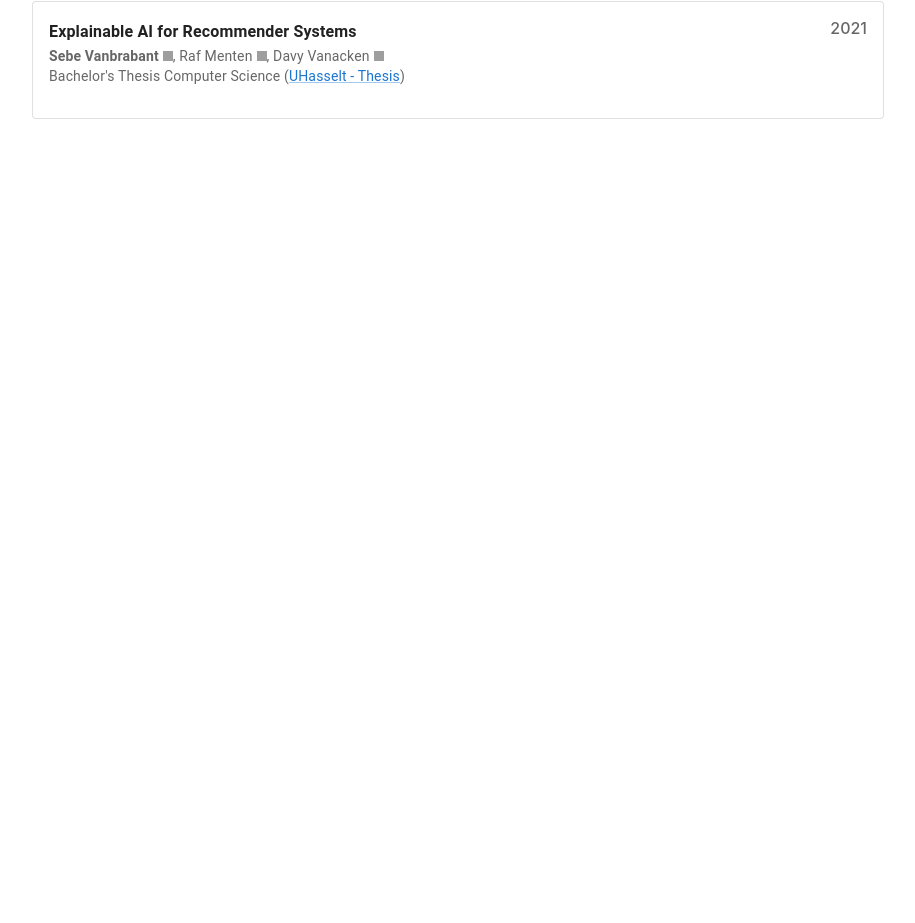
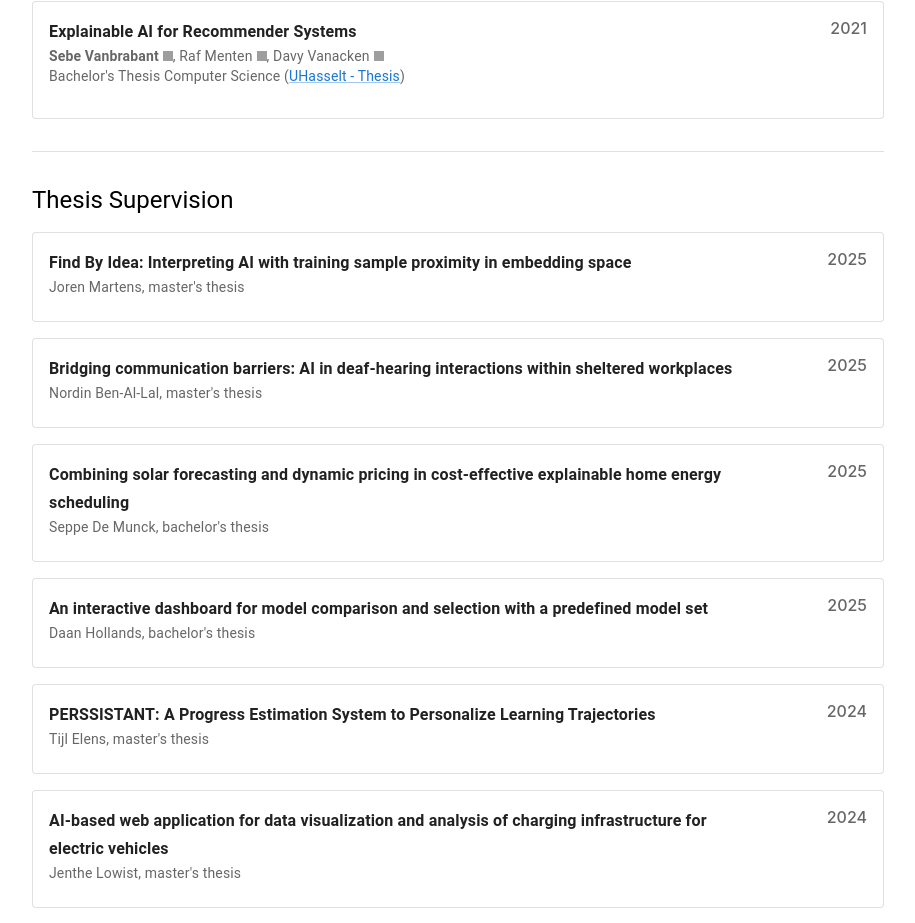
Before and after one commit to sebev/sebev.github.io, a React (Create React App) app: page / in a window 1280 px wide. Shown: the part 1822-2745 px from the top of the page, without its empty margins (182-1097 px from the left). Before the commit the page ends 1973 px from the top, so only its background shows below. Built offline with nearby package versions, Linux system fonts and the light colour scheme; grey boxes are pictures that could not be loaded.

Commit message:
Added theses and courses

```diff
--- /dev/null
+++ b/public/data/courses.json
@@ -0,0 +1,20 @@
+[
+    {
+        "title": "Object-oriented Programming",
+        "url": "https://studiegidswww.uhasselt.be/opleidingsonderdeel.aspx?i=4488",
+        "start": "2023",
+        "end": "2026"
+    },
+    {
+        "title": "Operating Systems and C",
+        "url": "https://studiegidswww.uhasselt.be/opleidingsonderdeel.aspx?i=4082",
+        "start": "2023",
+        "end": "2026"
+    },
+    {
+        "title": "User-Centered Design",
+        "url": "https://studiegidswww.uhasselt.be/opleidingsonderdeel.aspx?a=2023&i=4724",
+        "start": "2023",
+        "end": "2024"
+    }
+]
--- /dev/null
+++ b/public/data/theses.json
@@ -0,0 +1,74 @@
+[
+    {
+        "title": "Development of an AI-based prototype that supports students and teaching staff with exercises",
+        "student": "Jarne Thys",
+        "type": "master",
+        "faculty": "iiw",
+        "start": "2023",
+        "end": "2024"
+    },
+    {
+        "title": "Enhancing user comprehension in smart homes: A layered data visualization approach",
+        "student": "Seppe Vandenberk",
+        "type": "bachelor",
+        "faculty": "iiw",
+        "start": "2024",
+        "end": "2024"
+    },
+    {
+        "title": "ASBot: Enhancing spondylitis management with AI-driven personalized chatbot interventions",
+        "student": "Serena Fillée",
+        "type": "bachelor",
+        "faculty": "wet",
+        "start": "2024",
+        "end": "2024"
+    },
+    {
+        "title": "AI-based web application for data visualization and analysis of charging infrastructure for electric vehicles",
+        "student": "Jenthe Lowist",
+        "type": "master",
+        "faculty": "iiw",
+        "start": "2024",
+        "end": "2024"
+    },
+    {
+        "title": "PERSSISTANT: A Progress Estimation System to Personalize Learning Trajectories",
+        "student": "Tijl Elens",
+        "type": "master",
+        "faculty": "wet",
+        "start": "2023",
+        "end": "2024"
+    },
+    {
+        "title": "An interactive dashboard for model comparison and selection with a predefined model set",
+        "student": "Daan Hollands",
+        "type": "bachelor",
+        "faculty": "iiw",
+        "start": "2025",
+        "end": "2025"
+    },
+    {
+        "title": "Combining solar forecasting and dynamic pricing in cost-effective explainable home energy scheduling",
+        "student": "Seppe De Munck",
+        "type": "bachelor",
+        "faculty": "iiw",
+        "start": "2025",
+        "end": "2025"
+    },
+    {
+        "title": "Bridging communication barriers: AI in deaf-hearing interactions within sheltered workplaces",
+        "student": "Nordin Ben-Al-Lal",
+        "type": "master",
+        "faculty": "iiw",
+        "start": "2025",
+        "end": "2025"
+    },
+    {
+        "title": "Find By Idea: Interpreting AI with training sample proximity in embedding space",
+        "student": "Joren Martens",
+        "type": "master",
+        "faculty": "wet",
+        "start": "2024",
+        "end": "2025"
+    }
+]
--- /dev/null
+++ b/src/components/CardDateRange.tsx
@@ -0,0 +1,32 @@
+import React from "react";
+import { IAuthor } from "../types/author";
+import { IEducation } from "../types/education"
+import {
+	Card,
+	CardContent,
+	Typography,
+	Link,
+	Stack,
+	Tooltip,
+	Box,
+	Button
+} from "@mui/material";
+
+type Props = {
+	startYear: number;
+	endYear: number;
+};
+
+export function CardDateRange({ startYear, endYear }: Props) {
+	return (
+		<Box
+			minWidth={100}
+			textAlign="right"
+			color="text.secondary"
+			fontWeight="medium"
+			fontSize="1rem"
+		>
+			{startYear == endYear ? startYear : startYear + " - " + endYear}
+		</Box>
+	);
+}
--- a/src/components/Publication.tsx
+++ b/src/components/Publication.tsx
@@ -35,7 +35,7 @@ export function Publication({ pub, authors }: Props) {
 						sx={{
 							textDecoration: 'none',
 							'&:hover': {
-							textDecoration: 'underline',
+								textDecoration: 'underline',
 							},
 						}}
 					>
--- a/src/pages/HomePage.tsx
+++ b/src/pages/HomePage.tsx
@@ -1,10 +1,13 @@
 import React, { useEffect, useLayoutEffect, useRef, useState } from "react";
-import { Container, Typography, Box, CircularProgress, Button, Stack, Divider, Avatar, Link } from "@mui/material";
+import { Container, Typography, Box, CircularProgress, Button, Stack, Divider, Avatar, Link, Card, CardContent } from "@mui/material";
 import { Publication } from "../components/Publication";
 import { Education } from "../components/Education"
 import { IAuthor } from "../types/author";
 import { IPublication } from "../types/publication"
 import { IEducation } from "../types/education"
+import { IThesis } from "../types/thesis";
+import { ICourse } from "../types/course";
+import { CardDateRange } from "../components/CardDateRange";
 
 const iconMap: Record<string, string> = {
     uhasselt: "https://www.uhasselt.be/media/ipqjpjbk/favicon_uhasselt.jpg?width=32&height=32",
@@ -18,6 +21,8 @@ function HomePage() {
     const [publications, setPublications] = useState<IPublication[]>([]);
     const [education, setEducation] = useState<IEducation[]>([]);
     const [authors, setAuthors] = useState<Record<string, IAuthor>>({});
+    const [theses, setTheses] = useState<IThesis[]>([]);
+    const [courses, setCourses] = useState<ICourse[]>([]);
     const [loading, setLoading] = useState(true);
     const [sortDescending, setSortDescending] = useState(true);
 
@@ -32,10 +37,12 @@ function HomePage() {
 
     useEffect(() => {
         async function loadData() {
-            const [pubRes, eduRes, authRes] = await Promise.all([
+            const [pubRes, eduRes, authRes, thesesRes, coursesRes] = await Promise.all([
                 fetch("/data/publications.json"),
                 fetch("/data/education.json"),
                 fetch("/data/authors.json"),
+                fetch("/data/theses.json"),
+                fetch("/data/courses.json")
             ]);
             const pubs = await pubRes.json();
             const edus = await eduRes.json();
@@ -43,9 +50,13 @@ function HomePage() {
                 return new Date(b.start).getTime() - new Date(a.start).getTime();
             })
             const auths = await authRes.json();
+            const theses = await thesesRes.json();
+            const courses = await coursesRes.json();
             setPublications(pubs);
             setEducation(edus);
             setAuthors(auths);
+            setTheses(theses.reverse());
+            setCourses(courses);
             setLoading(false);
         }
         loadData();
@@ -69,7 +80,7 @@ function HomePage() {
     return (
         <Container maxWidth="md" sx={{ py: 4 }}>
             <Stack direction={"column"} spacing={4}>
-                <Stack direction={"row"} spacing={2}>
+                <Stack direction={"row"} spacing={4}>
                     <Stack direction={"column"} spacing={2}>
                         <Stack direction={"row"} spacing={2} alignItems={"stretch"}>
                             <Avatar
@@ -91,10 +102,22 @@ function HomePage() {
                                         href={"https://www.uhasselt.be/en"}
                                         target="_blank"
                                         rel="noopener"
+                                        underline="none"
+                                        sx={{
+                                            '&:hover': {
+                                                textDecoration: 'underline',
+                                            },
+                                        }}
                                     >Hasselt University</Link>, <Link
                                         href={"https://www.uhasselt.be/en/instituten-en/digitalfuturelab"}
                                         target="_blank"
                                         rel="noopener"
+                                        underline="none"
+                                        sx={{
+                                            '&:hover': {
+                                                textDecoration: 'underline',
+                                            },
+                                        }}
                                     >Digital Future Lab</Link>
                                 </Typography>
                                 <Typography variant="subtitle2" color="text.secondary" gutterBottom>
@@ -102,19 +125,34 @@ function HomePage() {
                                         href={"https://www.uhasselt.be/en/instituten-en/expertise-centre-for-digital-media/research/intelligible-interactive-systems"}
                                         target="_blank"
                                         rel="noopener"
+                                        underline="none"
+                                        sx={{
+                                            '&:hover': {
+                                                textDecoration: 'underline',
+                                            },
+                                        }}
                                     >Intelligible Interactive Systems</Link> Research Unit and <Link
                                         href={"https://www.flandersmake.be/en"}
                                         target="_blank"
                                         rel="noopener"
+                                        underline="none"
+                                        sx={{
+                                            '&:hover': {
+                                                textDecoration: 'underline',
+                                            },
+                                        }}
                                     >Flanders Make</Link>
                                 </Typography>
                             </Box>
                         </Stack>
-                        <Typography variant="body1" color="text.primary">
-                            My research interests are at the intersection of human-computer interaction and (generative) AI.
-                            More specifically, I focus on explainable AI (XAI), and using generative AI and intelligible user interfaces to improve AI understanding towards different users.
-                            My current research investigates the role and benefits of Large Language Models and Variational Autoencoders in XAI.
+                        <Typography variant="body1" color="text.secondary" align="justify">
+                            My research interests are at the intersection of human-computer interaction and (generative) AI, within the context of explainable AI (XAI).
+                            I investigate how generative models and intelligible user interfaces can improve AI understanding for various users.
+                            Currently, I am exploring the roles and benefits of both Large Language Models and Variational Autoencoders in facilitating interaction with other AI systems.
                         </Typography>
+                        {/* <Typography variant="body1" color="text.secondary" align="justify">
+
+                        </Typography> */}
                     </Stack>
                     <Stack direction={"column"} spacing={1}>
                         {authors["svanbrabant"].links.map((x, i) => {
@@ -129,9 +167,9 @@ function HomePage() {
                                     sx={{ display: "inline-flex", alignItems: "center" }}
                                 >
                                     <Avatar
-                                    src={iconUrl}
-                                    alt={x.type}
-                                    sx={{ width: 24, height: 24 }}
+                                        src={iconUrl}
+                                        alt={x.type}
+                                        sx={{ width: 24, height: 24 }}
                                     />
                                 </Link>
                             );
@@ -167,6 +205,64 @@ function HomePage() {
                         <Publication key={pub.title} pub={pub} authors={authors} />
                     ))}
                 </Stack>
+
+                <Divider />
+
+                <Stack direction={"column"} spacing={2}>
+                    <Typography variant="h5">Thesis Supervision</Typography>
+
+                    {theses.map((thesis) => (
+                        <Card variant="outlined">
+                            <CardContent>
+                                <Stack direction="row" justifyContent="space-between" spacing={2}>
+                                    <Box>
+                                        <Typography variant="subtitle1" fontWeight={600}>
+                                            {thesis.title}
+                                        </Typography>
+                                        <Typography variant="body2" color="text.secondary">
+                                            {thesis.student}, {thesis.type}'s thesis
+                                        </Typography>
+                                    </Box>
+                                    {/* Pass end year twice instead, inconsistent range is more confusing than helpful */}
+                                    <CardDateRange startYear={new Date(thesis.end).getFullYear()} endYear={new Date(thesis.end).getFullYear()} />
+                                </Stack>
+                            </CardContent>
+                        </Card>
+                    ))}
+                </Stack>
+
+                <Divider />
+
+                <Stack direction={"column"} spacing={2}>
+                    <Typography variant="h5">Courses</Typography>
+
+                    {courses.map((course) => (
+                        <Card variant="outlined">
+                            <CardContent>
+                                <Stack direction="row" justifyContent="space-between" spacing={2}>
+                                    <Box>
+                                        <Typography variant="subtitle1" fontWeight={600}>
+                                            <Link
+                                                href={course.url}
+                                                target="_blank"
+                                                rel="noopener"
+                                                underline="none"
+                                                sx={{
+                                                    '&:hover': {
+                                                        textDecoration: 'underline',
+                                                    },
+                                                }}
+                                            >
+                                                {course.title}
+                                            </Link>
+                                        </Typography>
+                                    </Box>
+                                    <CardDateRange startYear={new Date(course.start).getFullYear()} endYear={new Date(course.end).getFullYear()} />
+                                </Stack>
+                            </CardContent>
+                        </Card>
+                    ))}
+                </Stack>
             </Stack>
         </Container>
     );
--- /dev/null
+++ b/src/types/course.ts
@@ -0,0 +1,6 @@
+export type ICourse = {
+    title: string;
+    url: string;
+    start: string;
+    end: string;
+}
--- /dev/null
+++ b/src/types/thesis.ts
@@ -0,0 +1,8 @@
+export type IThesis = {
+    title: string;
+    student: string;
+    type: "bachelor" | "master";
+    faculty: "iiw" | "wet";
+    start: string;
+    end: string;
+}
```
Also changed, not shown: src/components/Education.tsx (+2 -9 lines).
